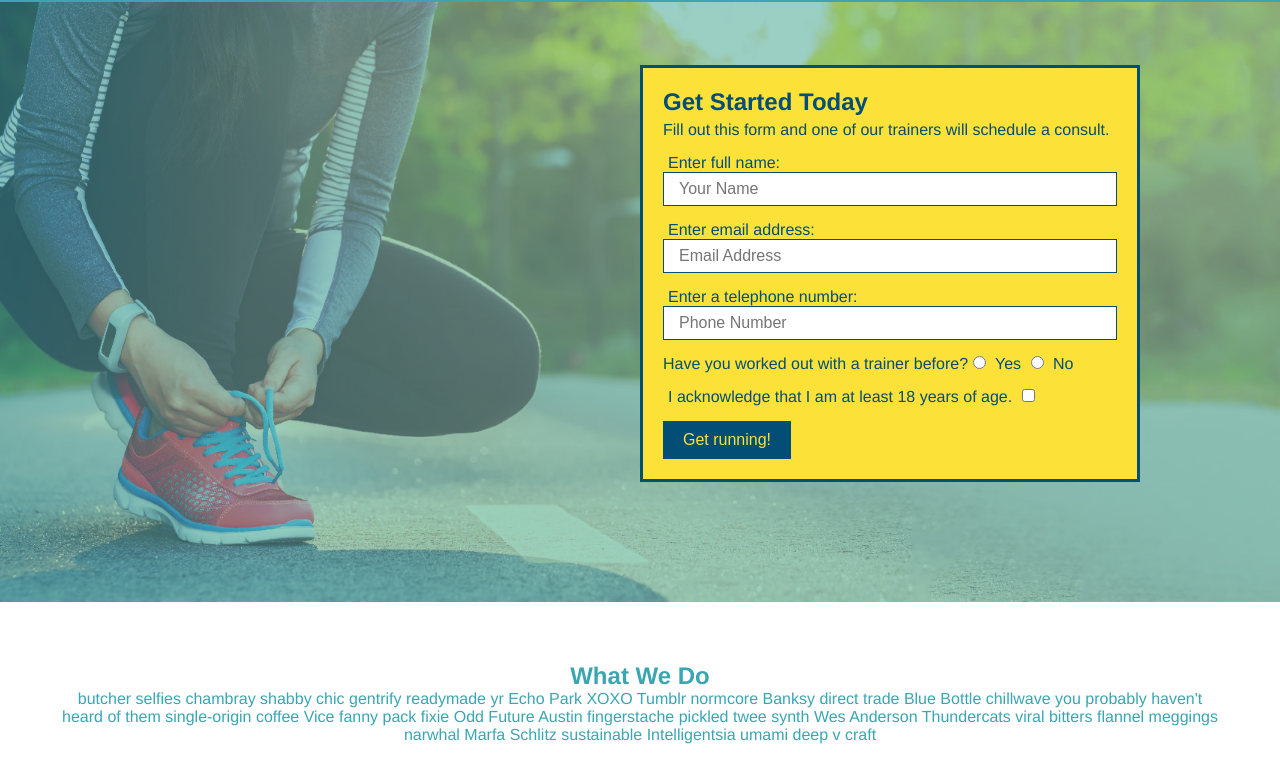
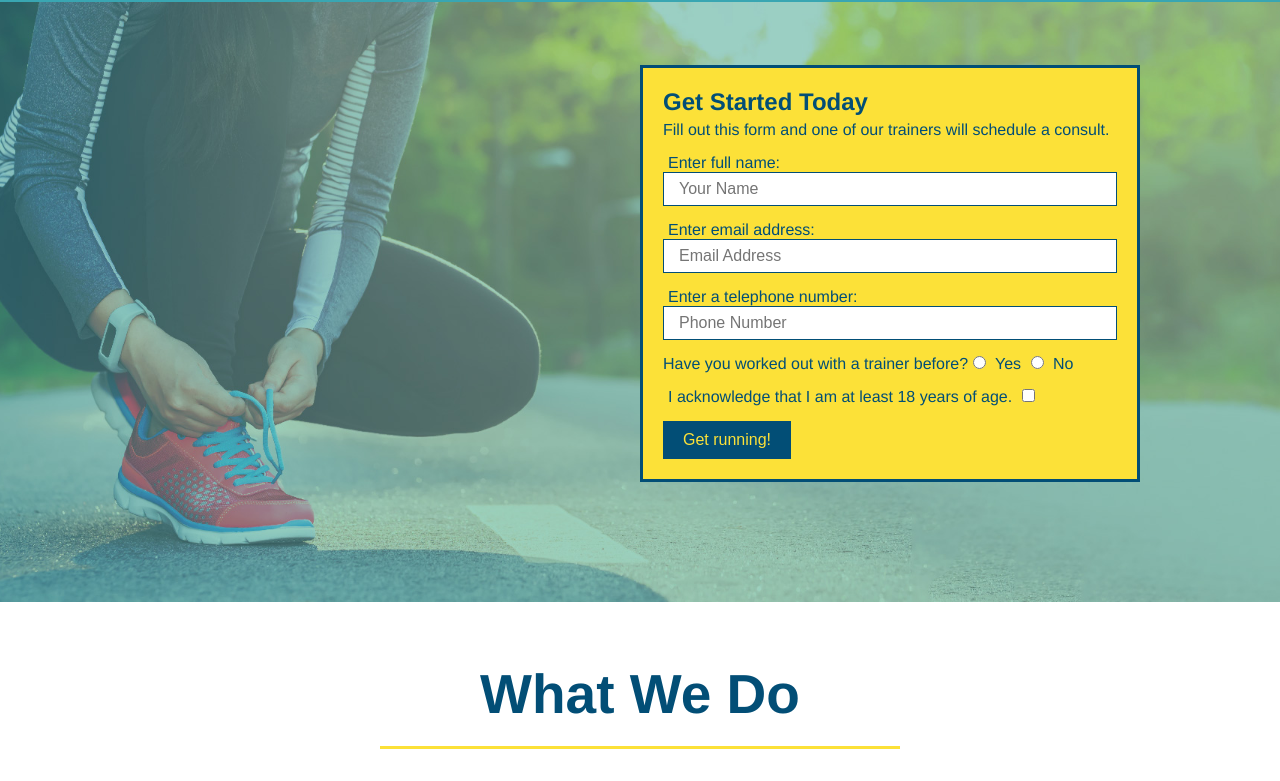
Before and after one commit to luizmedina87/run-buddy, a plain HTML site: page index.html in a window 1280 px wide. Shown: the part 80-861 px from the top of the page. Drawn offline with Linux system fonts and the light colour scheme.

Commit message:
css for what-we-do section

```diff
--- a/assets/css/style.css
+++ b/assets/css/style.css
@@ -125,3 +125,21 @@ button {
 .intro {
   text-align: center;
 }
+
+.intro h2 {
+  font-size: 55px;
+  color: #024e76;
+  margin-bottom: 35px;
+  padding: 0 100px 20px 100px;
+  border-bottom: 3px solid;
+  border-color: #fce138;
+  display: inline-block;
+}
+
+.intro p {
+  line-height: 1.7;
+  color: #39a6b2;
+  width: 80%;
+  font-size: 20px;
+  margin: 0 auto;
+}
```
